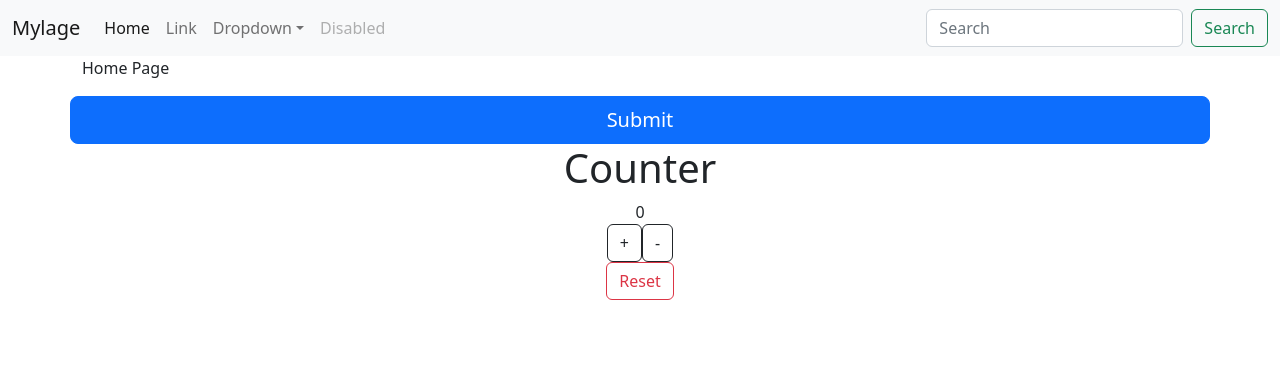
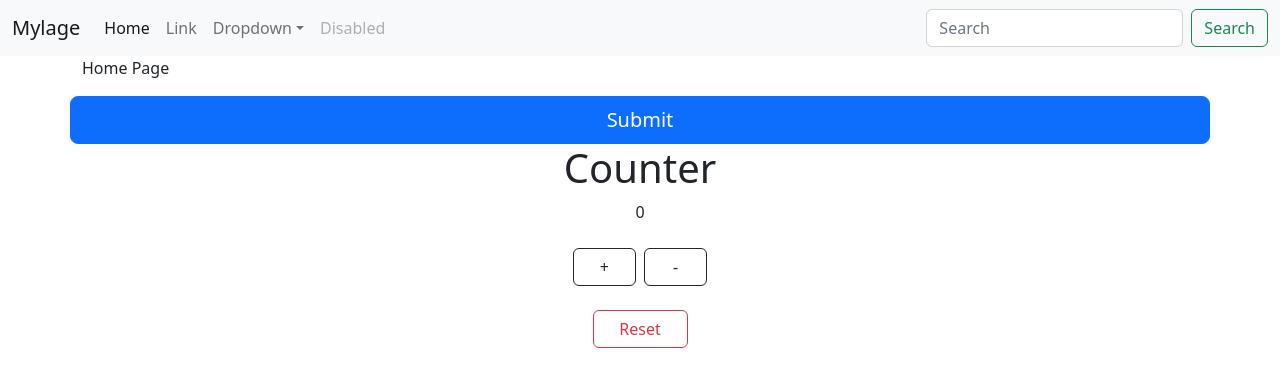
Before and after one commit to mikemorter/mylage, a React (Create React App) app: page / in a window 1280 px wide. Shown: the top 386 px of the page. Built offline with nearby package versions, Linux system fonts and the light colour scheme.

Commit message:
design counter

```diff
--- a/src/components/elements/Counter.js
+++ b/src/components/elements/Counter.js
@@ -28,18 +28,21 @@ const Counter = () => {
 
           <span className="counter__output">{counter}</span>
           <br />
-          <div className="btn__container">
-            <button className="btn btn-outline-dark" onClick={increase}>
+          <br />
+          <div className="row justify-content-center">
+            <button
+              className="col-2 btn btn-outline-dark me-2"
+              onClick={increase}
+            >
               +
             </button>
-
-            <button className="btn btn-outline-dark" onClick={decrease}>
+            <button className="col-2 btn btn-outline-dark" onClick={decrease}>
               -
             </button>
-            <br />
           </div>
-          <div>
-            <button className="btn btn-outline-danger" onClick={reset}>
+          <br />
+          <div className="row justify-content-center">
+            <button className="col-3 btn btn-outline-danger" onClick={reset}>
               Reset
             </button>
           </div>
```
